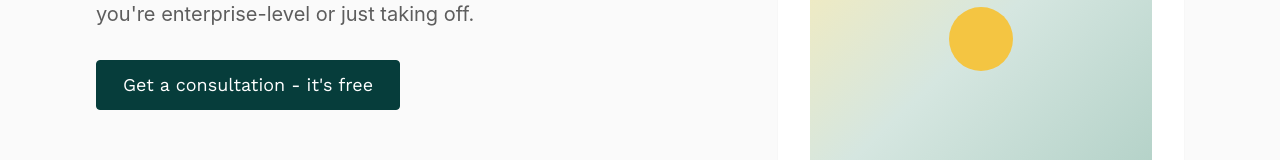
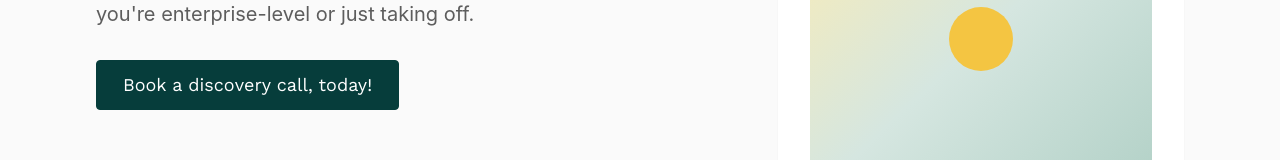
Before and after one commit to montu2100/revflyer_project, a React (Vite) app: page / in a window 1280 px wide. Shown: the part 313-473 px from the top of the page. Built offline with nearby package versions, Linux system fonts and the light colour scheme.

Commit message:
Updated Hero.tsx

```diff
--- a/src/components/Hero.tsx
+++ b/src/components/Hero.tsx
@@ -25,7 +25,7 @@ const Hero = () => {
                 variant="filled"
                 className="bg-primary-900 hover:bg-primary-800 text-white px-8 py-4 rounded-md transition-all duration-200 text-base"
               >
-                Get a consultation - it's free
+                Book a discovery call, today!
               </Button>
             </div>
 
```
